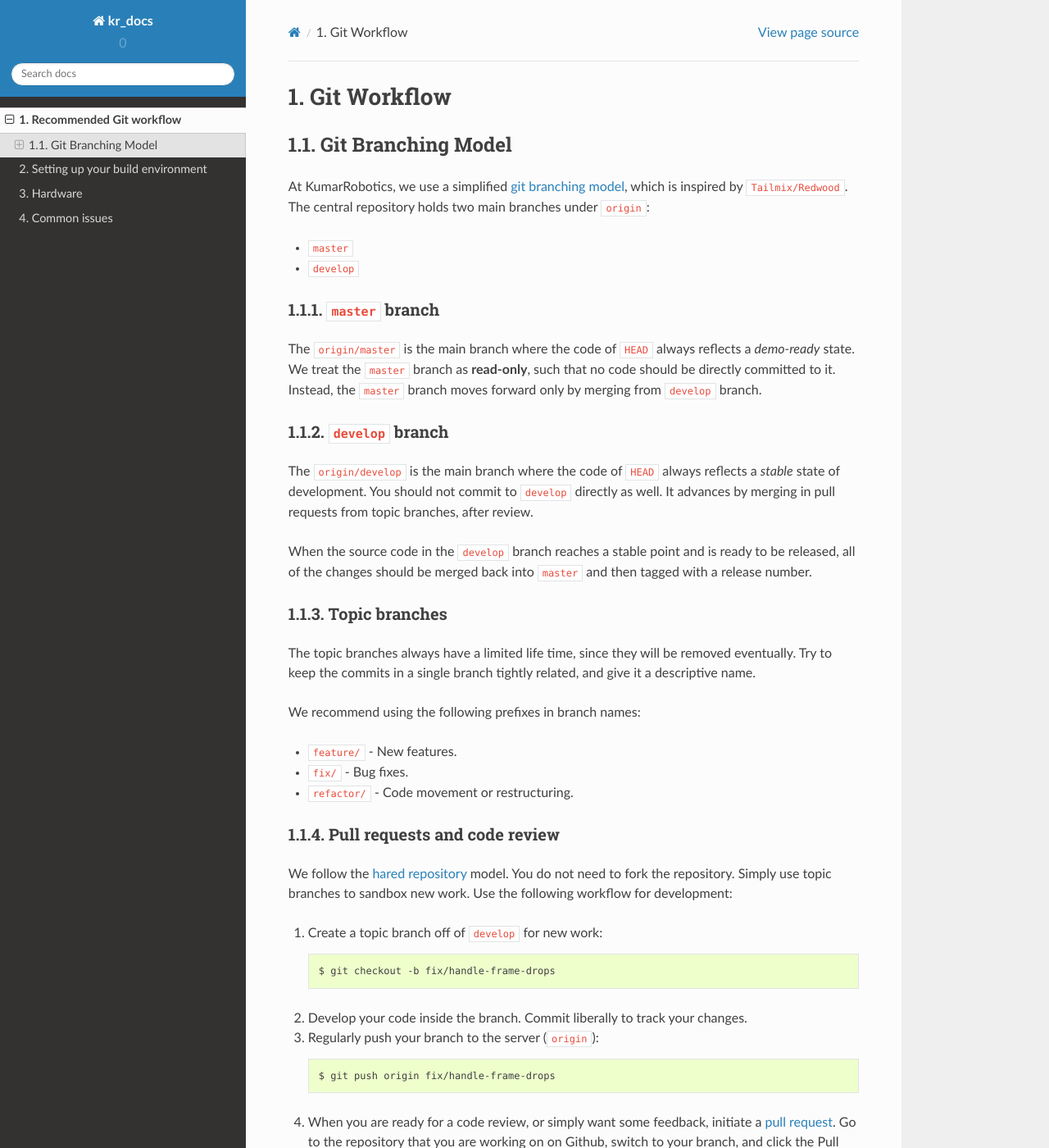
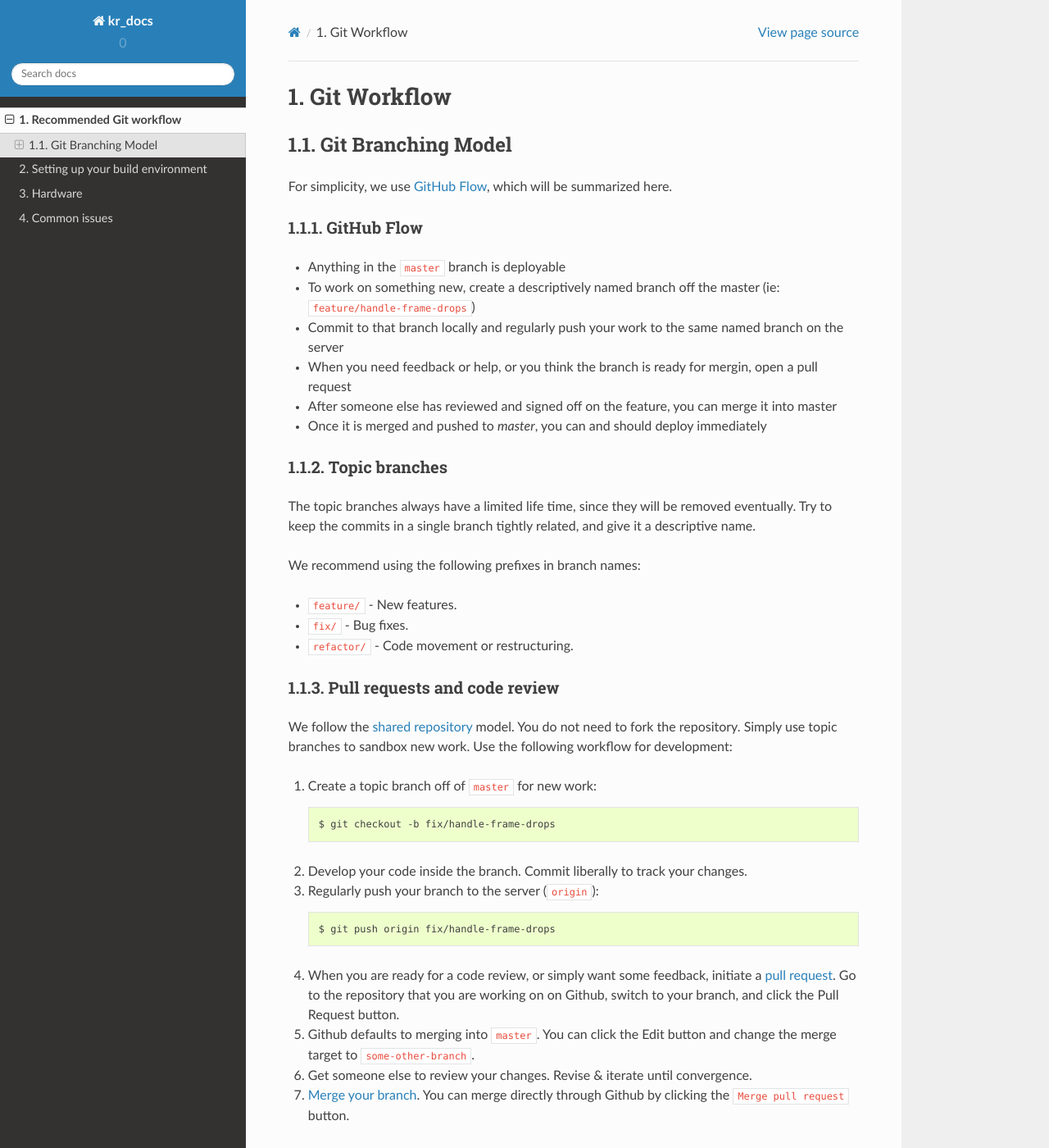
Before and after one commit to KumarRobotics/kr_docs, a Sphinx documentation site: the page built from docs/source/references/git_workflow.rst, in a window 1280 px wide and 1400 px high. Shown: the whole window at 82% size. Built offline with Sphinx 7.4.7 and the Read the Docs theme 2.0.0, drawn with Linux system fonts in a browser that asks for light colours; some of the changed text lies outside the part shown.

Commit message:
update git_workflow to GitHub Flow

```diff
--- a/docs/source/references/git_workflow.rst
+++ b/docs/source/references/git_workflow.rst
@@ -5,23 +5,17 @@ Git Workflow
 Git Branching Model
 ===================
 
-At KumarRobotics, we use a simplified `git branching model <http://nvie.com/posts/a-successful-git-branching-model/>`_,  which is inspired by ``Tailmix/Redwood``.
-The central repository holds two main branches under ``origin``:
+For simplicity, we use `GitHub Flow <http://scottchacon.com/2011/08/31/github-flow.html>`_, which will be summarized here.
 
-- ``master``
-- ``develop``
+GitHub Flow
+-----------
 
-``master`` branch
------------------
-
-The ``origin/master`` is the main branch where the code of ``HEAD`` always reflects a *demo-ready* state. We treat the ``master`` branch as **read-only**, such that no code should be directly committed to it. Instead, the ``master`` branch moves forward only by merging from ``develop`` branch.
-
-``develop`` branch
-------------------
-
-The ``origin/develop`` is the main branch where the code of ``HEAD`` always reflects a *stable* state of development. You should not commit to ``develop`` directly as well. It advances by merging in pull requests from topic branches, after review.
-
-When the source code in the ``develop`` branch reaches a stable point and is ready to be released, all of the changes should be merged back into ``master`` and then tagged with a release number.
+- Anything in the ``master`` branch is deployable
+- To work on something new, create a descriptively named branch off the master (ie: ``feature/handle-frame-drops``)
+- Commit to that branch locally and regularly push your work to the same named branch on the server
+- When you need feedback or help, or you think the branch is ready for mergin, open a pull request
+- After someone else has reviewed and signed off on the feature, you can merge it into master
+- Once it is merged and pushed to `master`, you can and should deploy immediately
 
 
 Topic branches
@@ -39,11 +33,11 @@ We recommend using the following prefixes in branch names:
 Pull requests and code review
 -----------------------------
 
-We follow the `hared repository <https://help.github.com/articles/using-pull-requests>`_ model.
+We follow the `shared repository <https://help.github.com/articles/using-pull-requests>`_ model.
 You do not need to fork the repository. Simply use topic branches to sandbox new work.
 Use the following workflow for development:
 
-1. Create a topic branch off of ``develop`` for new work::
+1. Create a topic branch off of ``master`` for new work::
 
     $ git checkout -b fix/handle-frame-drops
 
@@ -55,7 +49,7 @@ Use the following workflow for development:
 
 4. When you are ready for a code review, or simply want some feedback, initiate a `pull request <https://help.github.com/articles/using-pull-requests>`_. Go to the repository that you are working on on Github, switch to your branch, and click the Pull Request button.
 
-5. Github defaults to merging into ``master``. Click the Edit button and change the merge target to ``develop``.
+5. Github defaults to merging into ``master``. You can click the Edit button and change the merge target to ``some-other-branch``.
 
 6. Get someone else to review your changes. Revise & iterate until convergence.
 
@@ -68,14 +62,14 @@ Use the following workflow for development:
     git checkout fix/handle-frame-drops
 
     # Make sure the branch is up-to-date and resolve any conflicts
-    git merge develop
+    git merge master
 
-    # Fast-forward develop, and update the server
-    git checkout develop
+    # Fast-forward master, and update the server
+    git checkout master
     git merge fix/handle-frame-drops
-    git push origin develop
+    git push origin master
 
-8. Optionally, tidy up defunct branches you do not inted to develop anymore.
+8. Optionally, tidy up defunct branches you do not intend to develop anymore.
 
   Delete local topic branch::
 
```
